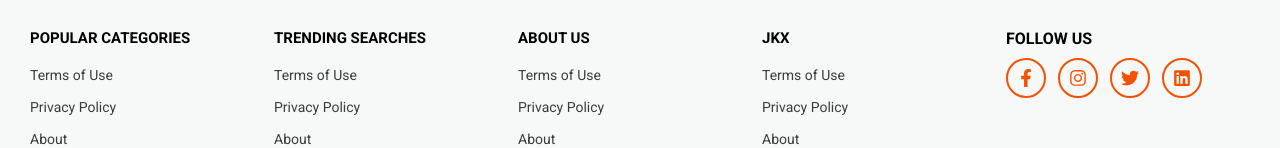
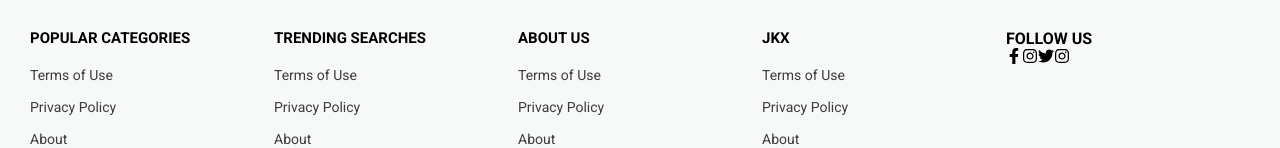
Before and after one commit to kjx-dev/kjx, a Next.js app: page /faq in a window 1280 px wide. Shown: the part 754-902 px from the top of the page. Built offline with nearby package versions, Linux system fonts and the light colour scheme.

Commit message:
updates
npx prisma generate

```diff
--- a/assets/css/style.css
+++ b/assets/css/style.css
@@ -843,34 +843,6 @@ color: #3c3c3c;
     display: flex;
     align-items: center;
     justify-content: flex-start;
-    gap: 12px;
-    margin-top: 10px;
-}
-
-.icons .social-icon {
-    display: inline-flex;
-    align-items: center;
-    justify-content: center;
-    width: 40px;
-    height: 40px;
-    border: 2px solid var(--primary-color);
-    border-radius: 50%;
-    color: var(--primary-color);
-    background: transparent;
-    text-decoration: none;
-    transition: all 0.3s ease;
-    cursor: pointer;
-}
-
-.icons .social-icon svg {
-    font-size: 18px;
-}
-
-.icons .social-icon:hover {
-    background: var(--primary-color);
-    color: #fff;
-    transform: translateY(-2px);
-    box-shadow: 0 4px 12px rgba(245, 81, 0, 0.3);
 }
 
 .icons i {
@@ -1091,40 +1063,6 @@ color: #3c3c3c;
     display: flex;
     justify-content: center;
     align-items: center;
-}
-
-.facebook-signin-button {
-    width: 100%;
-    height: 44px;
-    border-radius: 5px;
-    border: 1px solid #1877f2;
-    background: #1877f2;
-    color: #fff;
-    font-size: 16px;
-    font-weight: 600;
-    cursor: pointer;
-    display: flex;
-    align-items: center;
-    justify-content: center;
-    gap: 10px;
-    transition: all 0.2s ease;
-    box-shadow: 0 2px 4px rgba(0,0,0,.1);
-}
-
-.facebook-signin-button:hover {
-    background: #166fe5;
-    border-color: #166fe5;
-    box-shadow: 0 4px 8px rgba(0,0,0,.15);
-    transform: translateY(-1px);
-}
-
-.facebook-signin-button:active {
-    transform: translateY(0);
-    box-shadow: 0 2px 4px rgba(0,0,0,.1);
-}
-
-.facebook-signin-button i {
-    font-size: 18px;
 }
 
 .email_login img {
--- a/components/Footer.js
+++ b/components/Footer.js
@@ -1,4 +1,4 @@
-import { FaFacebookF, FaInstagram, FaTwitter, FaLinkedin } from 'react-icons/fa'
+import { FaFacebookF, FaInstagram, FaTwitter } from 'react-icons/fa'
 
 export default function Footer(){
   const year = new Date().getFullYear()
@@ -68,18 +68,10 @@ export default function Footer(){
           <div className="follow_us">
             <h4>FOLLOW US</h4>
             <div className="icons">
-              <a href="https://www.facebook.com" target="_blank" rel="noopener noreferrer" aria-label="Follow us on Facebook" className="social-icon">
-                <FaFacebookF />
-              </a>
-              <a href="https://www.instagram.com" target="_blank" rel="noopener noreferrer" aria-label="Follow us on Instagram" className="social-icon">
-                <FaInstagram />
-              </a>
-              <a href="https://www.twitter.com" target="_blank" rel="noopener noreferrer" aria-label="Follow us on Twitter" className="social-icon">
-                <FaTwitter />
-              </a>
-              <a href="https://www.linkedin.com" target="_blank" rel="noopener noreferrer" aria-label="Follow us on LinkedIn" className="social-icon">
-                <FaLinkedin />
-              </a>
+              <FaFacebookF />
+              <FaInstagram />
+              <FaTwitter />
+              <FaInstagram />
             </div>
             {/* <div className="apps">
               <a href="#" aria-label="Download on the App Store"><img src="https://developer.apple.com/assets/elements/badges/download-on-the-app-store.svg" alt="App Store" style={{ width: 135, height: 'auto' }} /></a>
```
Also changed, not shown: 2 other files (tests, documents, lock files or other folders).
